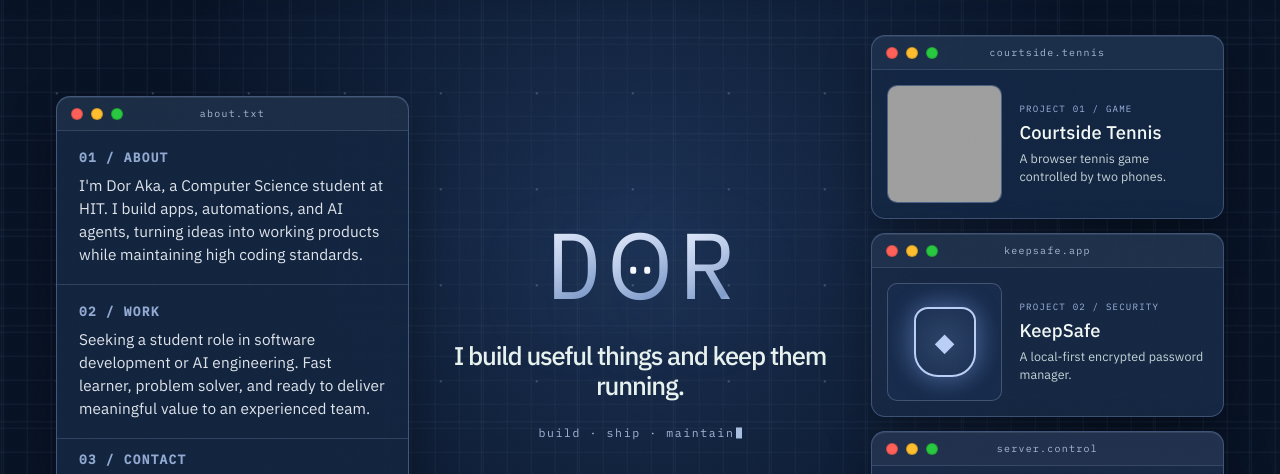
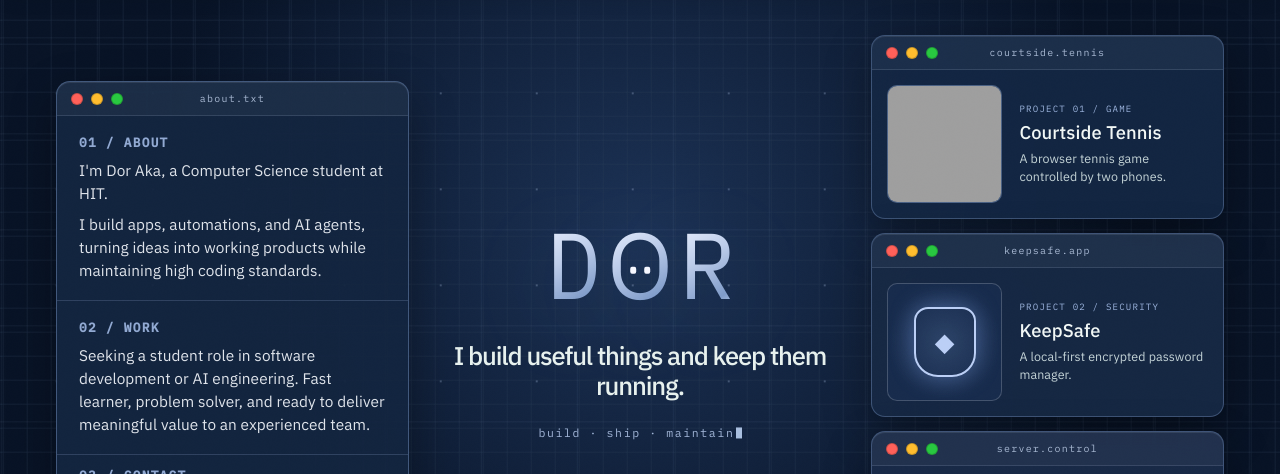
Before and after one commit to d0raka/d0rz, a website built with Vite: page index.html in a window 1280 px wide. Shown: the part 55-529 px from the top of the page. Built offline with nearby package versions, Linux system fonts and the light colour scheme; no server answers; grey boxes are pictures that could not be loaded; files whose address does not match are found by name.

Commit message:
Refactor about section paragraphs in index.html
Split the introduction paragraph into two separate paragraphs for better readability.

```diff
--- a/index.html
+++ b/index.html
@@ -106,7 +106,8 @@
               <span>about.txt</span>
             </div>
             <section class="about-section" id="about-intro" data-about-section="about" data-section-active>
-              <p>I'm Dor Aka, a Computer Science student at HIT. I build apps, automations, and AI agents, turning ideas into working products while maintaining high coding standards.</p>
+              <p>I'm Dor Aka, a Computer Science student at HIT.</p>
+              <p>I build apps, automations, and AI agents, turning ideas into working products while maintaining high coding standards.</p>
             </section>
             <section class="about-section" id="work" data-about-section="work">
               <p>Seeking a student role in software development or AI engineering. Fast learner, problem solver, and ready to deliver meaningful value to an experienced team.</p>
```
